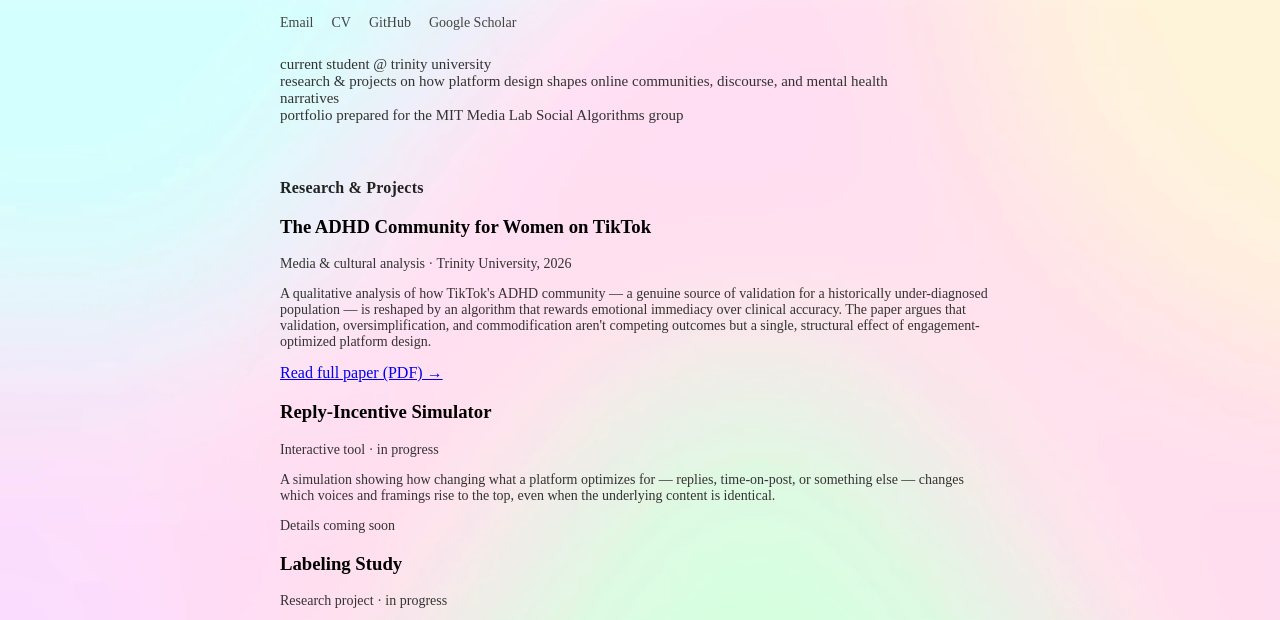
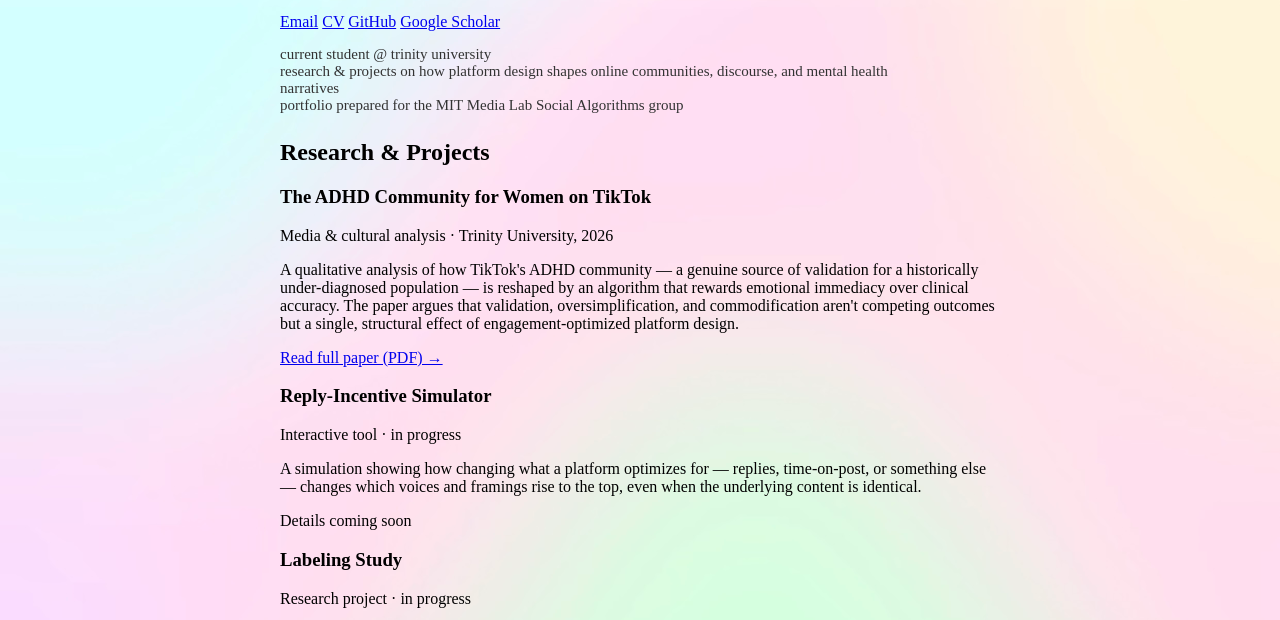
Before and after one commit to samanthavbarton/samanthavbarton.github.io, a plain HTML site: page index.html in a window 1280 px wide. Shown: the part 158-778 px from the top of the page. Drawn offline with Linux system fonts and the light colour scheme.

Commit message:
Update style.css

```diff
--- a/style.css
+++ b/style.css
@@ -25,33 +25,4 @@ body {
 }
 /* Links */
 .links {
-  margin-bottom: 25px;
-}
-.links a {
-  margin-right: 14px;
-  font-size: 14px;
-  text-decoration: none;
-  color: #444;
-}
-.links a:hover {
-  color: #000;
-}
-/* Sections */
-section {
-  margin-top: 55px;
-}
-h2 {
-  font-size: 16px;
-  font-weight: 600;
-  margin-bottom: 14px;
-  color: #222;
-  letter-spacing: 0.2px;
-}
-/* Items */
-.item {
-  margin-bottom: 14px;
-}
-.item p {
-  font-size: 14px;
-  color: #333;
-}
+  margin-bottom:
```
